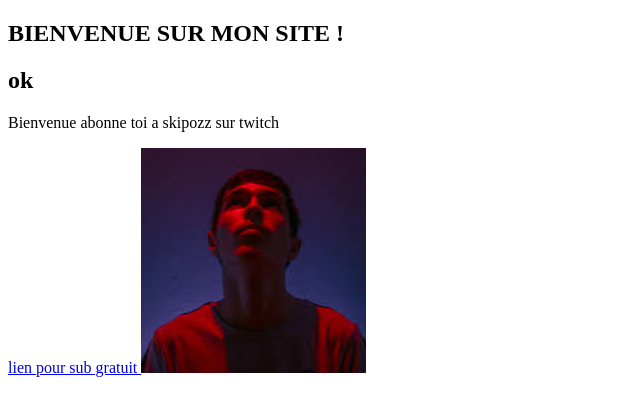
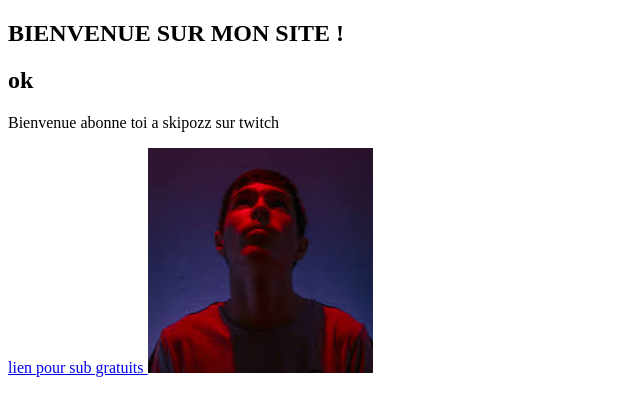
Before and after one commit to Linatonix34/skipozz, a plain HTML site: page index.html in a window 1280 px wide. Shown: the whole page, without its empty margins (0-640 px from the left). Drawn offline with Linux system fonts and the light colour scheme; files whose address does not match are found by name.

Commit message:
Update index.html

```diff
--- a/index.html
+++ b/index.html
@@ -15,7 +15,7 @@
 		Bienvenue abonne toi a skipozz sur twitch
 	<p>
 		<a href="https://rickroll.it/rickroll.mp4" target="_BLANK">
-		lien pour sub gratuit
+		lien pour sub gratuits
 	</a>
 
 	<img src="img/logo.jpg">
```
